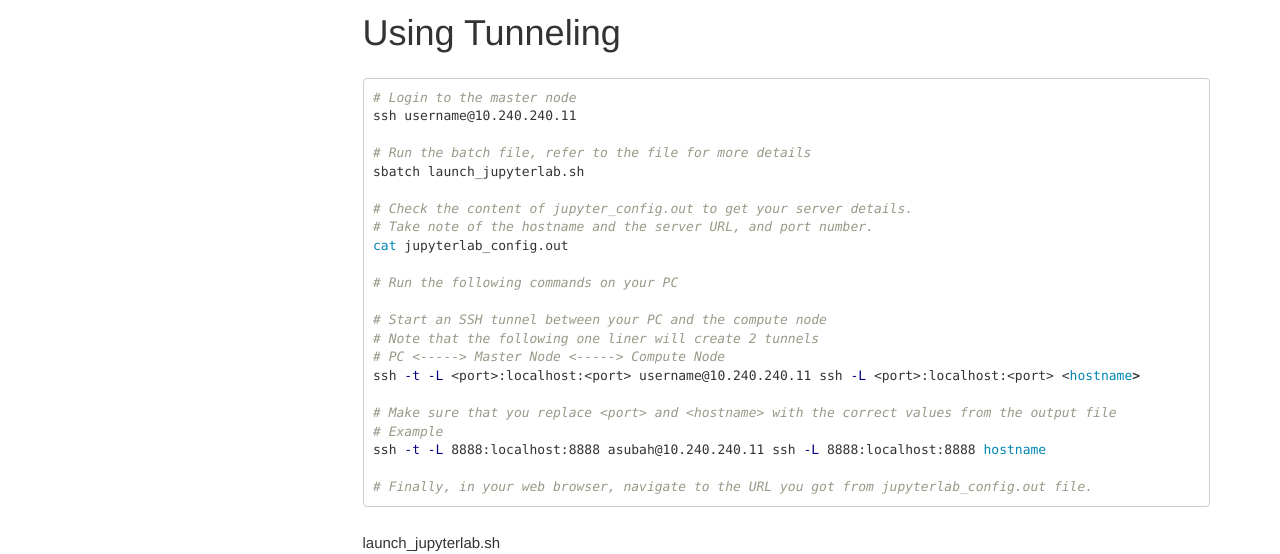
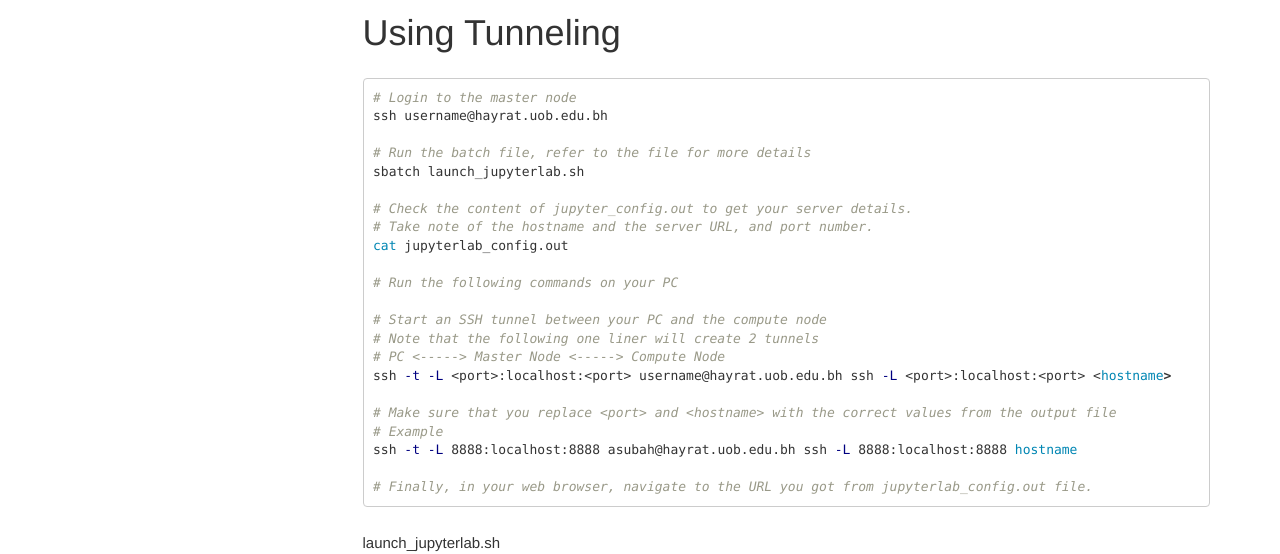
Before and after one commit to UOB-AI/UOB-AI.github.io, a Jekyll site: the page built from pages/jupyterlab.md, in a window 1280 px wide. Shown: the part 345-899 px from the top of the page. Built offline with Jekyll 4.4.1, drawn with Linux system fonts in a browser that asks for light colours; comment, search, counter and statistics services are not loaded.

Commit message:
Update jupyterlab.md

````diff
--- a/pages/jupyterlab.md
+++ b/pages/jupyterlab.md
@@ -15,7 +15,7 @@ Fill the form and start the Lab instance.
 
 ```bash
 # Login to the master node
-ssh username@10.240.240.11
+ssh username@hayrat.uob.edu.bh
 
 # Run the batch file, refer to the file for more details
 sbatch launch_jupyterlab.sh
@@ -29,11 +29,11 @@ cat jupyterlab_config.out
 # Start an SSH tunnel between your PC and the compute node
 # Note that the following one liner will create 2 tunnels
 # PC <-----> Master Node <-----> Compute Node
-ssh -t -L <port>:localhost:<port> username@10.240.240.11 ssh -L <port>:localhost:<port> <hostname>
+ssh -t -L <port>:localhost:<port> username@hayrat.uob.edu.bh ssh -L <port>:localhost:<port> <hostname>
 
 # Make sure that you replace <port> and <hostname> with the correct values from the output file
 # Example
-ssh -t -L 8888:localhost:8888 asubah@10.240.240.11 ssh -L 8888:localhost:8888 hostname
+ssh -t -L 8888:localhost:8888 asubah@hayrat.uob.edu.bh ssh -L 8888:localhost:8888 hostname
 
 # Finally, in your web browser, navigate to the URL you got from jupyterlab_config.out file.
 ```
````
